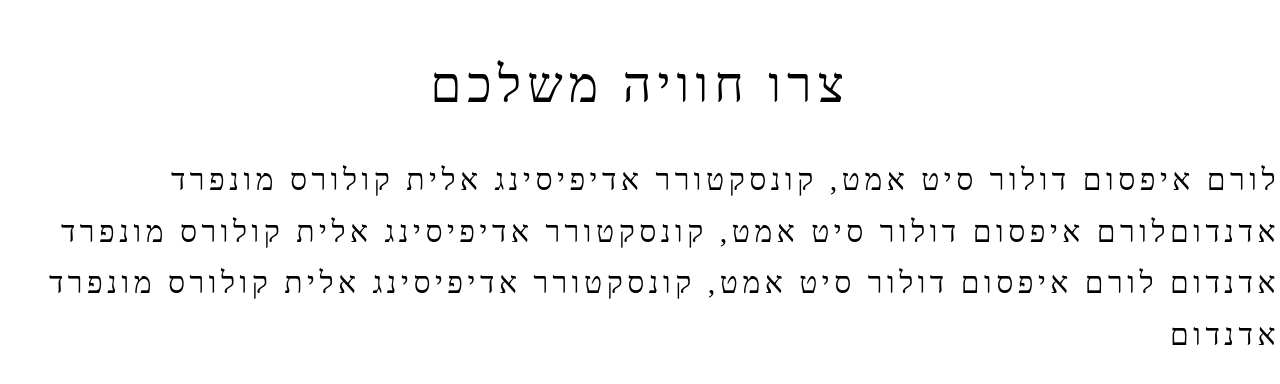
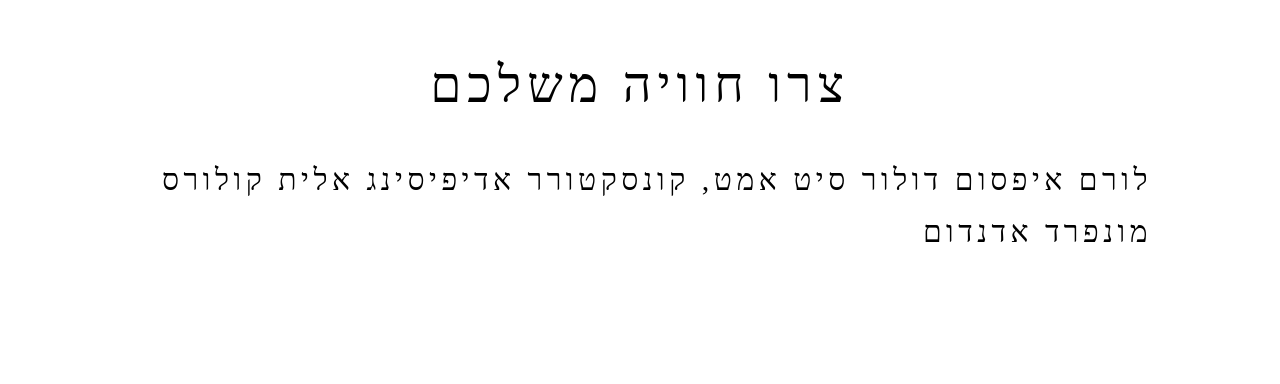
Before and after one commit to ilan-shalev/cube-box, a React (Create React App) app: page / in a window 1280 px wide. Shown: the part 5358-5742 px from the top of the page. Built offline with nearby package versions, Linux system fonts and the light colour scheme.

Commit message:
adapted width of text

```diff
--- a/src/components/pages/LandingPage/TryItOutSection.tsx
+++ b/src/components/pages/LandingPage/TryItOutSection.tsx
@@ -7,7 +7,7 @@ export const TryItOutSection = () => {
     <Wrapper>
       <TitleTypography component={"h1"}>צרו חוויה משלכם</TitleTypography>
       <TextTypograpy>
-        לורם איפסום דולור סיט אמט, קונסקטורר אדיפיסינג אלית קולורס מונפרד אדנדוםלורם איפסום דולור סיט אמט, קונסקטורר אדיפיסינג אלית קולורס מונפרד אדנדום לורם איפסום דולור סיט אמט, קונסקטורר אדיפיסינג אלית קולורס מונפרד אדנדום
+      לורם איפסום דולור סיט אמט, קונסקטורר אדיפיסינג אלית קולורס מונפרד אדנדום
       </TextTypograpy>
     </Wrapper>
   );
@@ -20,7 +20,6 @@ const Wrapper = styled(Box)`
   padding-top: 10rem;
   align-items: center;
   height: 100vh;
-
 `;
 
 const TitleTypography = styled(Box)`
@@ -37,4 +36,5 @@ const TextTypograpy = styled(Box)`
   font-weight: 400;
   line-height: 51.6px;
   letter-spacing: 0.15em;
+  width:80%;
 `;
```
